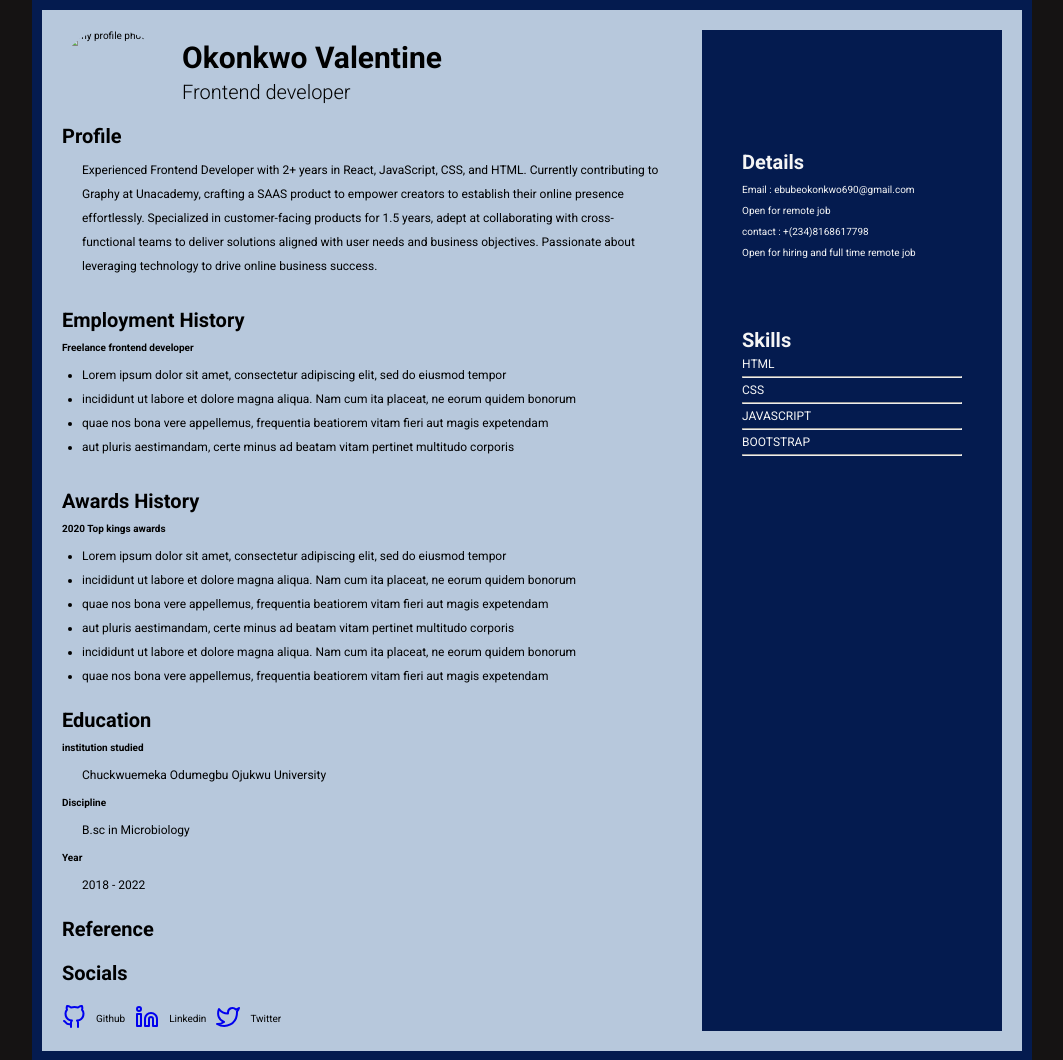
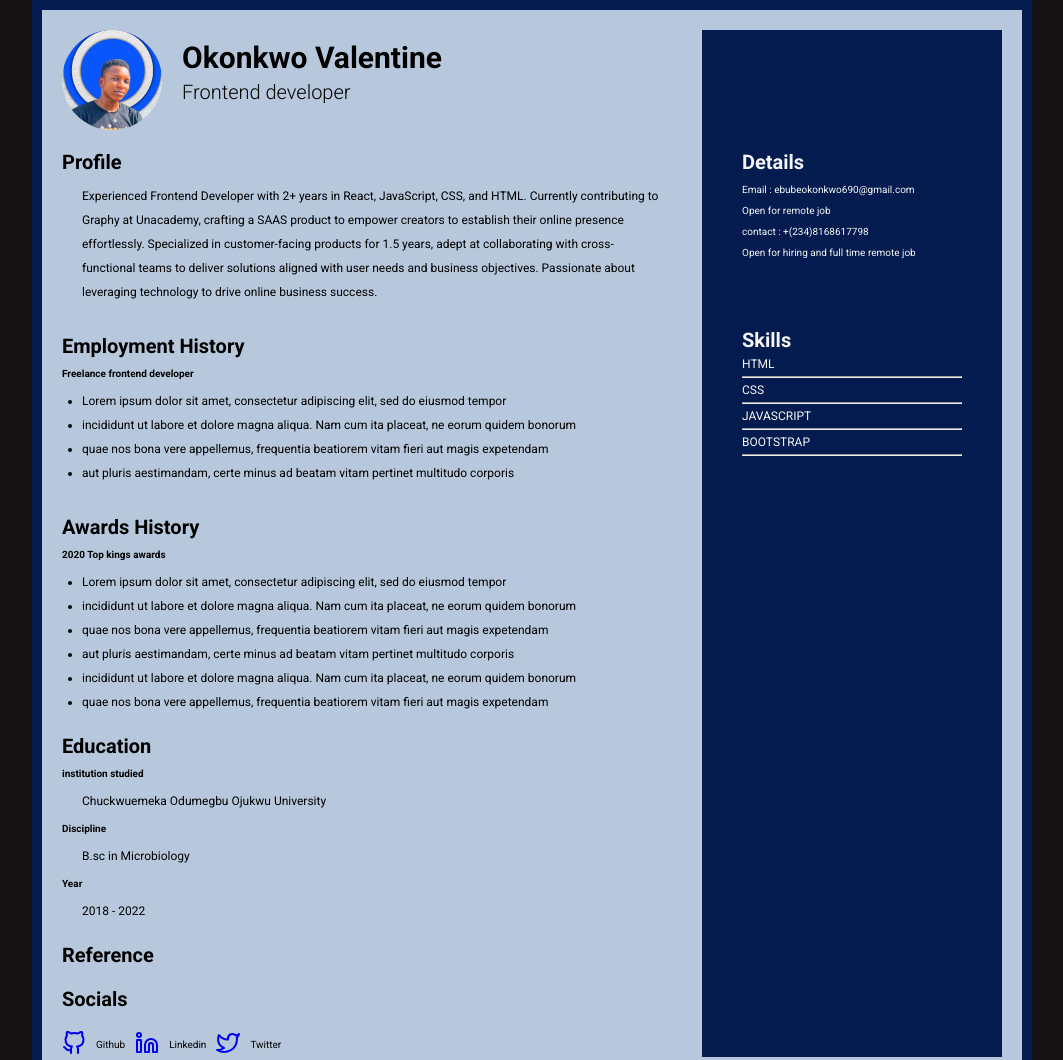
Before and after one commit to DefcValentino/Mockup-resume, a plain HTML site: page index.html in a window 1280 px wide. Shown: the top 1060 px of the page, without its empty margins (108-1171 px from the left). Drawn offline with nearby package versions, Linux system fonts and the light colour scheme; the site is published under a folder, as on GitHub Pages, so addresses that start at the root find nothing.

Commit message:
Update index.html

```diff
--- a/index.html
+++ b/index.html
@@ -13,7 +13,7 @@
         <div class="container">
             <div class="group-1">
                 <div class="img-figure">
-                    <img class="photo" src="/images/myphoto.jpg" alt="my profile photo" />
+                    <img class="photo" src="images/myphoto.jpg" alt="my profile photo" />
 
                     <div class="profile-description">
                         <h2 class="profile-name">Okonkwo Valentine</h2>
```
